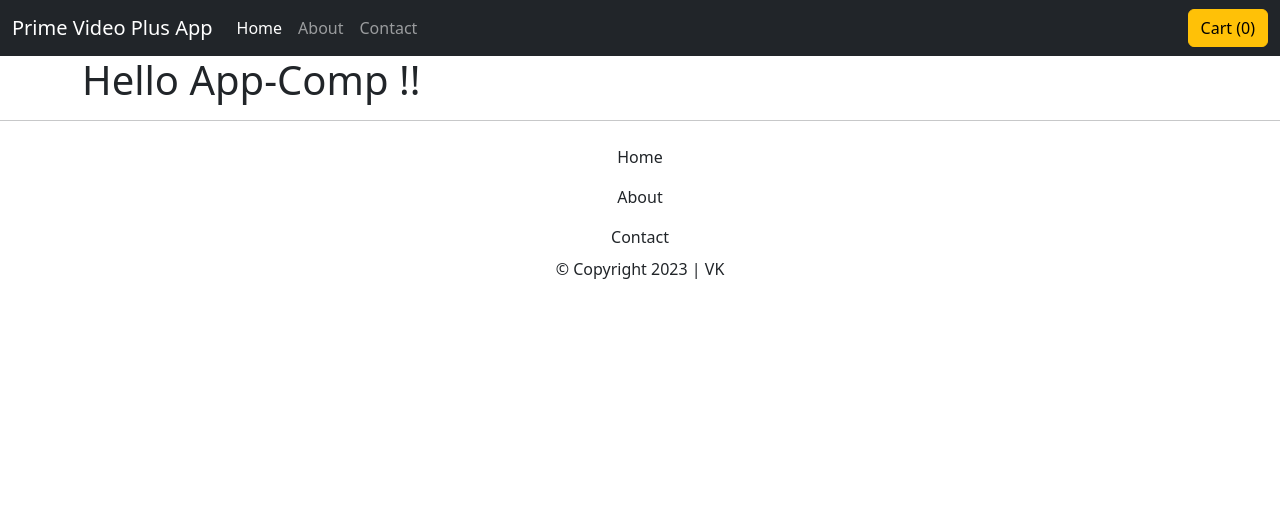
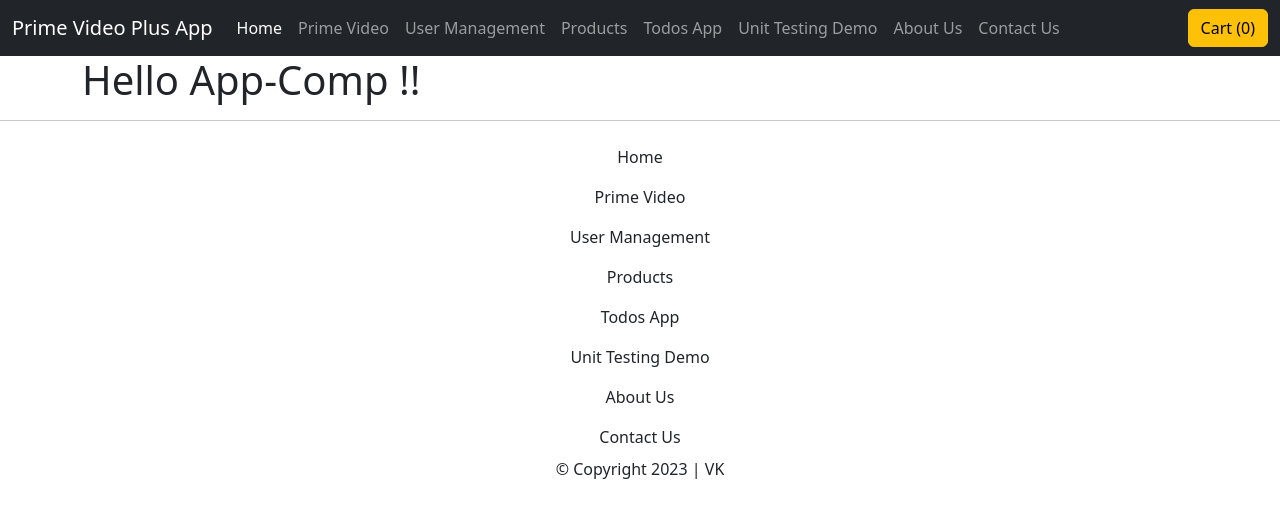
Before and after one commit to ikiviki/prime-video-plus-react, a React (Create React App) app: page / in a window 1280 px wide. Shown: the top 518 px of the page. Built offline with nearby package versions, Linux system fonts and the light colour scheme.

Commit message:
updating menus and URLs [Day6]

```diff
--- a/src/components/MenuList.js
+++ b/src/components/MenuList.js
@@ -4,18 +4,43 @@ const MenuList = () => {
   return (
     <ul className="navbar-nav me-auto mb-2 mb-md-0">
       <li className="nav-item">
-        <a className="nav-link active" aria-current="page" href="#">
+        <a className="nav-link active" aria-current="page" href="/">
           Home
         </a>
       </li>
       <li className="nav-item">
-        <a className="nav-link" href="#">
-          About
+        <a className="nav-link" href="/prime-video">
+          Prime Video
         </a>
       </li>
       <li className="nav-item">
-        <a className="nav-link" href="#">
-          Contact
+        <a className="nav-link" href="/users">
+          User Management
+        </a>
+      </li>
+      <li className="nav-item">
+        <a className="nav-link" href="/products">
+          Products
+        </a>
+      </li>
+      <li className="nav-item">
+        <a className="nav-link" href="/todos">
+          Todos App
+        </a>
+      </li>
+      <li className="nav-item">
+        <a className="nav-link" href="/unit-testing-demo">
+          Unit Testing Demo
+        </a>
+      </li>
+      <li className="nav-item">
+        <a className="nav-link" href="/about-us">
+          About Us
+        </a>
+      </li>
+      <li className="nav-item">
+        <a className="nav-link" href="/contact-us">
+          Contact Us
         </a>
       </li>
     </ul>
```
